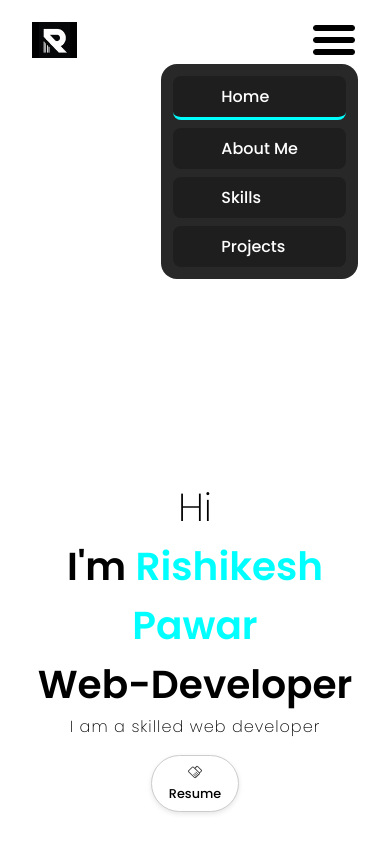
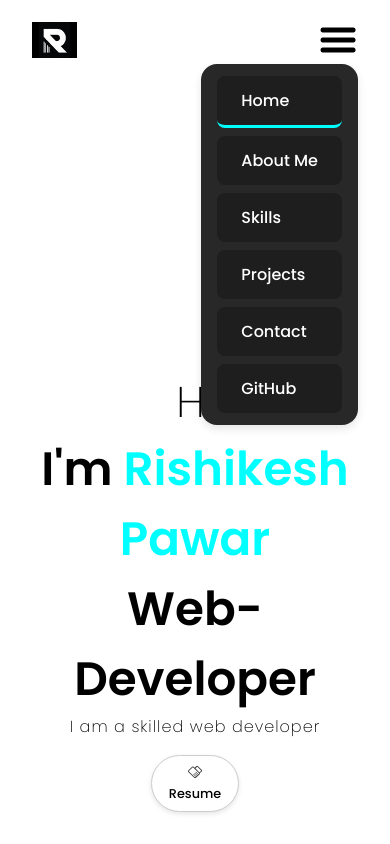
Before and after one commit to rishikeshpawar1312/portfolio, a React (Create React App) app: page / in a window 390 px wide. Both pictures are taken after a click on the picture 334 px from the left and 40 px from the top of the page. Shown: the top 844 px of the page. Built offline with nearby package versions, Linux system fonts and the light colour scheme.

Commit message:
responsive

```diff
--- a/src/components/Intro/Intro.css
+++ b/src/components/Intro/Intro.css
@@ -105,7 +105,7 @@
     }
 
     .hi {
-        font-size: 4.5vw;
+        font-size: 6vw;
     }
 
     .btn {
@@ -126,13 +126,13 @@
     }
 
     .introcontent {
-        font-size: 10vw; /* Adjust font size for smaller screens */
+        font-size: 12vw; /* Adjust font size for smaller screens */
         align-items: center; /* Center-align the content on small screens */
         text-align: center; /* Center text when content is centered */
     }
 
     .hi {
-        font-size: 10vw; /* Larger "Hi" text for mobile */
+        font-size: 11vw; /* Larger "Hi" text for mobile */
     }
 
     .btn {
@@ -145,11 +145,11 @@
 /* Extra Small Devices */
 @media screen and (max-width: 480px) {
     .introcontent {
-        font-size: 10vw; /* Smaller font size for very small screens */
+        font-size: 12vw; /* Smaller font size for very small screens */
     }
 
     .hi {
-        font-size: 10vw; /* Adjust "Hi" size for very small screens */
+        font-size: 11vw; /* Adjust "Hi" size for very small screens */
     }
 
     .btn {
--- a/src/components/Navbar/Navbar.css
+++ b/src/components/Navbar/Navbar.css
@@ -79,26 +79,37 @@
     z-index: 2;
     display: none; /* Initially hidden, will display on hamburger click */
     flex-direction: column;
-    padding: 0.5rem;
+    align-items: flex-start; /* Aligns items to the left within the menu */
+    padding: 0.5rem 1rem;
     background-color: rgb(40, 40, 40);
     border-radius: 1rem;
+    box-shadow: 0 4px 8px rgba(0, 0, 0, 0.1); /* Adds subtle shadow for depth */
 }
 
 .ham {
-    display: none;
-    object-fit: cover;
-    height: 3rem;
-    width: 3rem;
+    display: none; /* Ensure the hamburger icon is displayed */
+    object-fit: contain; /* Prevents image stretching */
+    height: 2.5rem; /* Adjusted for a more standard size */
+    width: 2.5rem; /* Adjusted for a more standard size */
     cursor: pointer;
 }
 
 .listitem {
     color: white;
-    padding: 0.5rem 3rem;
-    margin: 0.25rem;
+    padding: 0.75rem 1.5rem; /* Adjusted padding for better spacing */
+    margin: 0.25rem 0; /* Reduced margin for a more compact menu */
     background-color: rgb(30, 30, 30);
-    border-radius: 0.5rem; /* Added for smoother edges */
+    border-radius: 0.5rem; /* Smooth edges */
+    width: 100%; /* Full width for better touch targets */
+    text-align: left; /* Align text to the left for readability */
+    transition: background-color 0.3s ease, transform 0.2s ease; /* Smooth hover effects */
 }
+
+.listitem:hover {
+    background-color: #555; /* Slightly lighter grey on hover */
+    transform: scale(1.05); /* Subtle pop effect on hover */
+}
+
 
 /* Media Queries */
 @media screen and (max-width: 720px) {
--- a/src/components/Navbar/Navbar.js
+++ b/src/components/Navbar/Navbar.js
@@ -32,7 +32,8 @@ function Navbar() {
        <Link  activeClass='active' to='AboutMe' smooth={true} spy={true} offset={-100} duration={500} className="listitem" onClick={()=>setshowmenu(false)}>About Me</Link>
        <Link  activeClass='active' to='skills' smooth={true} spy={true} offset={-100} duration={500} className="listitem" onClick={()=>setshowmenu(false)}>Skills</Link>
        <Link  activeClass='active' to='project' smooth={true} spy={true} offset={-100} duration={500} className="listitem" onClick={()=>setshowmenu(false)}>Projects</Link>
-
+       <Link  activeClass='active' to='contact' smooth={true} spy={true} offset={-100} duration={500} className="listitem" onClick={()=>setshowmenu(false)}>Contact</Link>
+       <a href="https://github.com/rishikeshpawar1312" target="_blank" rel="noopener noreferrer" className="listitem">GitHub</a>
     </div>
 
     </nav>
```
